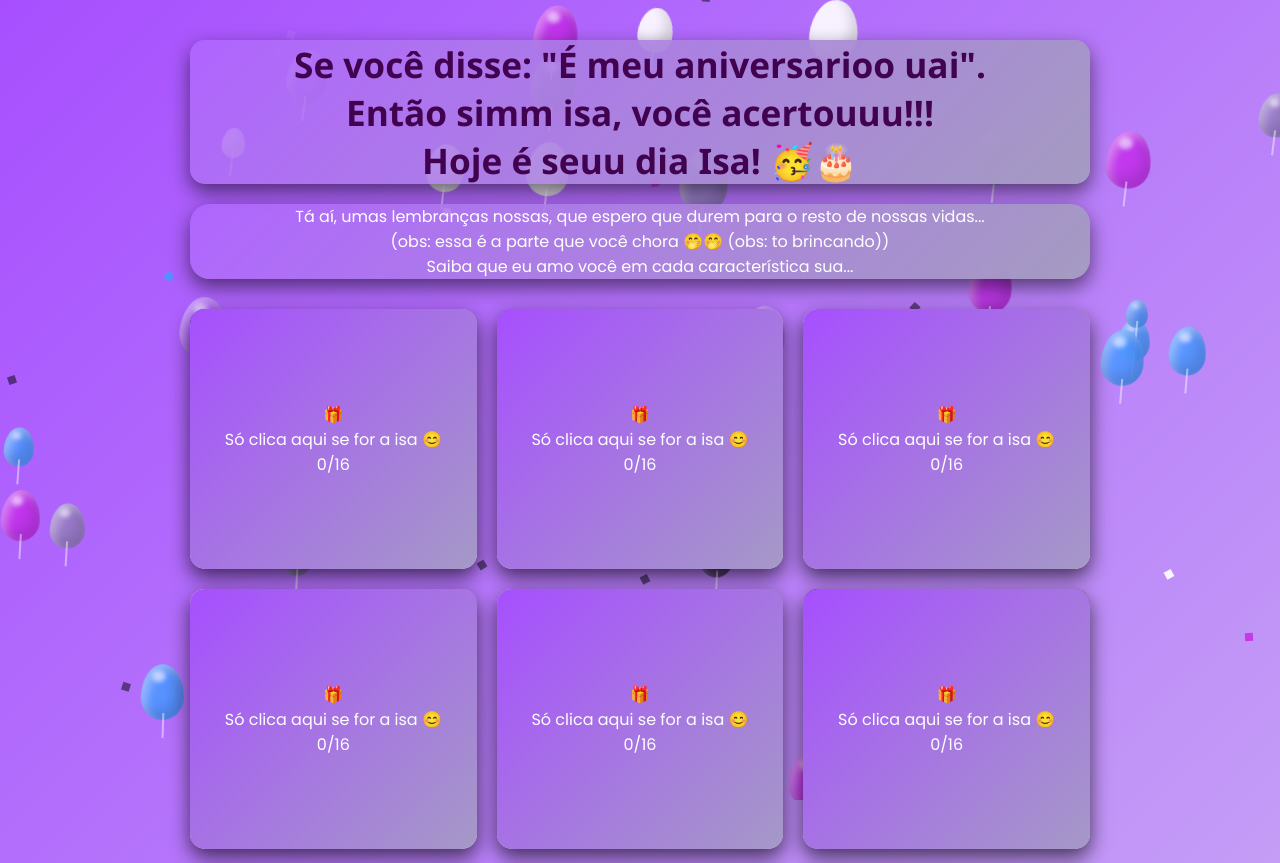
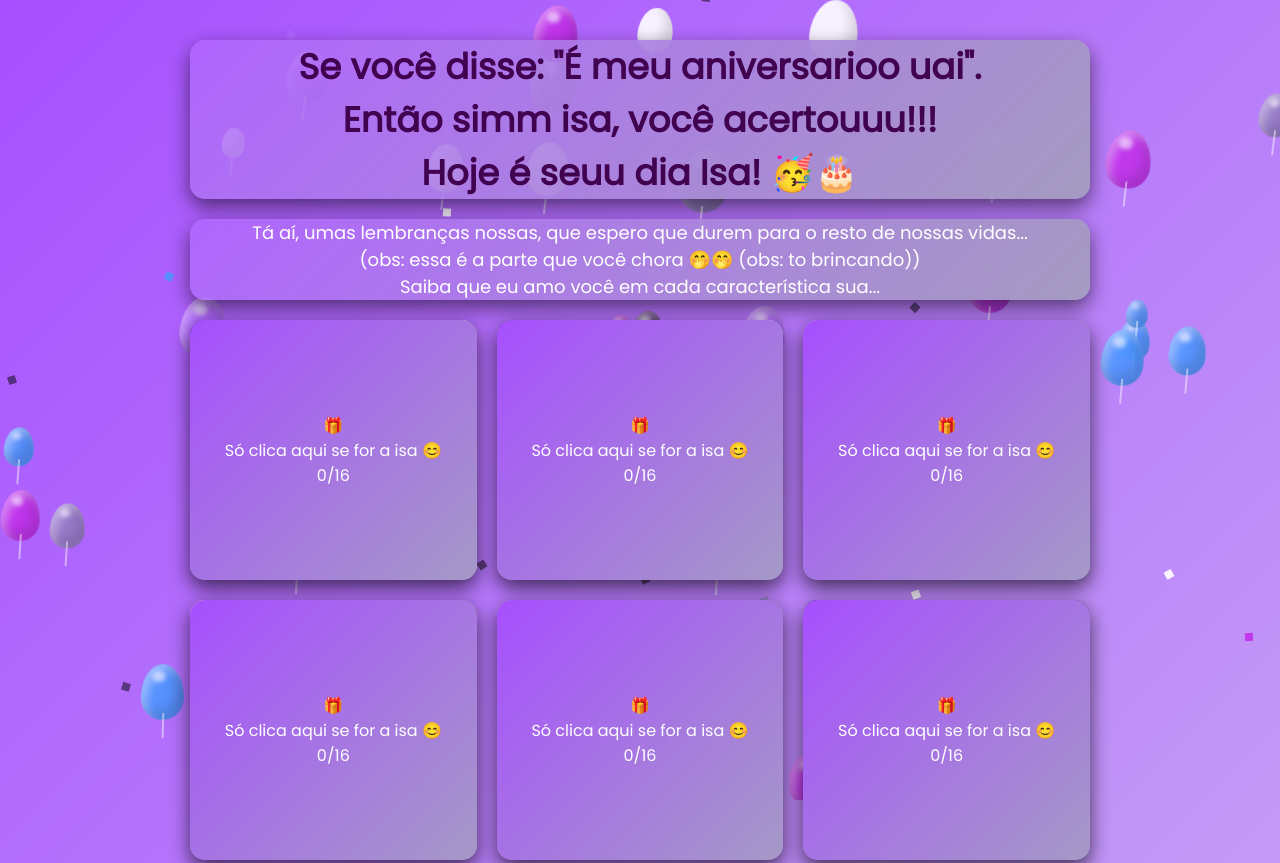
Before and after one commit to isacpinheirooffice/niver-isa, a plain HTML site: page surpresa.html in a window 1280 px wide. Shown: the top 863 px of the page. Drawn offline with Linux system fonts and the light colour scheme.

Commit message:
Atualizou fontes e adicionou novo background

```diff
--- a/style.css
+++ b/style.css
@@ -33,7 +33,7 @@ body {
     z-index: 1;
 }
 h1 {
-    font-family: 'Poppins', cursive;
+    font-family: 'Poppins', sans-serif;
     color: #41024f;
     margin-bottom: 20px;
     font-size: 2rem;
@@ -42,7 +42,7 @@ h1 {
     color: #555;
     line-height: 1.6;
     margin-bottom: 20px;
-    font-family:'Fredoka', sans-serif;;
+    font-family:'Poppins', sans-serif;;
 }
 .foto {
     width: 100%;
--- a/surpresa.css
+++ b/surpresa.css
@@ -24,15 +24,17 @@ h1 {
     box-shadow: 0 8px 20px rgb(0 0 0 / 0.55);
     font-size: 2.2rem;
     margin-bottom: 20px;
-    font-family: 'SansSerif', "Segoe UI";
+    font-family: 'Poppins', sans-serif;
 }
 .intro {
+    background: linear-gradient(135deg, rgb(177 103 255 / 0.82), #a49bc1);
     color: #ffffff;
-    margin-bottom: 30px;
-    border-radius: 20px;
+    overflow: hidden;
+    border-radius: 15px;
     box-shadow: 0 8px 20px rgb(0 0 0 / 0.55);
-    overflow: hidden;
-    background: linear-gradient(135deg, rgb(177 103 255 / 0.82), #a49bc1);
+    font-size: large;
+    margin-bottom: 20px;
+    font-family: 'Poppins', sans-serif;
 }
 
 .galeria {
@@ -43,7 +45,7 @@ h1 {
 }
 
 .galeria figure {
-    background: #d1bff3;
+    background: #a599c7;
     border-radius: 15px;
     overflow: hidden;
     box-shadow: 0 8px 20px rgb(0 0 0 / 0.65);
@@ -72,7 +74,7 @@ h1 {
     color: #ffffff;
     line-height: 1.7;
     box-shadow: 0 8px 20px rgb(0 0 0 / 0.65);
-    font-family: Constantia ;
+    font-family: 'Poppins', sans-serif;
     font-size: 0.95rem;
     overflow: hidden;
 }
@@ -152,8 +154,8 @@ h1 {
 
 .conteudo-revelado figcaption {
     padding: 12px;
-    color: #555;
-    font-size: 0.9rem;
+    color: #ffffff;
+    font-size: 0.8rem;
 }
 .foto-card {
     transition: transform 0.2s ease;
```
